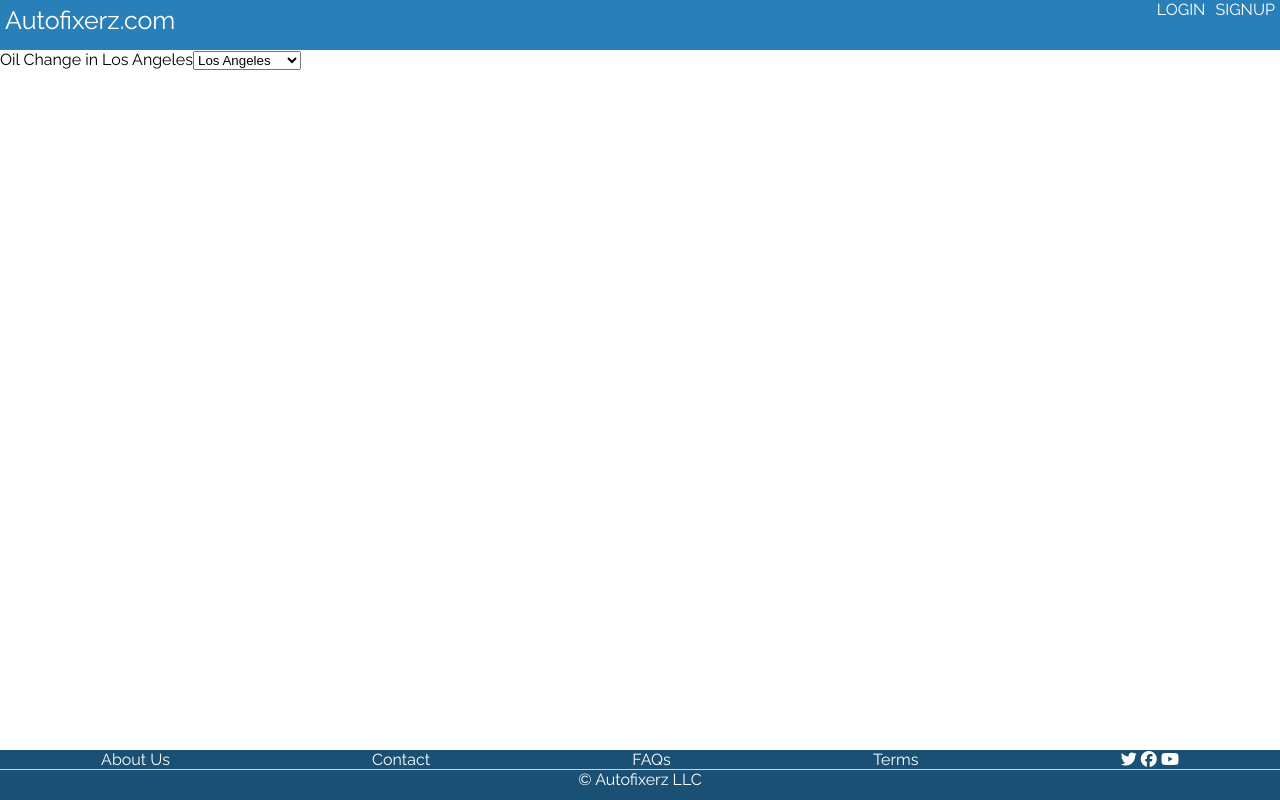
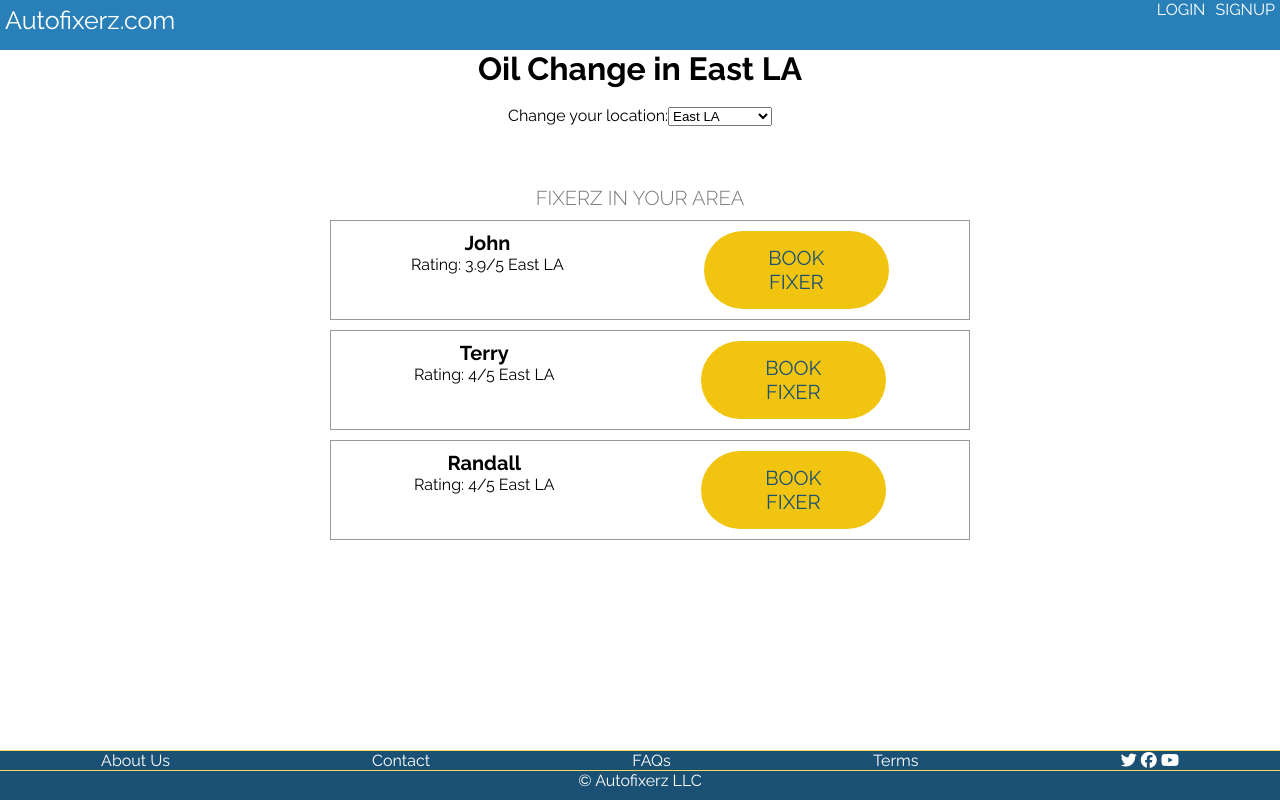
Before and after one commit to jyandell83/autofixerz, a React (Create React App) app: page /service in a window 1280 px wide. Built offline with nearby package versions, Linux system fonts and the light colour scheme; the HTML template or start-up script is replaced by a standard one.

Commit message:
add modal

```diff
--- a/package.json
+++ b/package.json
@@ -9,6 +9,7 @@
     "react-router": "^5.1.2",
     "react-router-dom": "^5.1.2",
     "react-scripts": "3.2.0",
+    "semantic-ui-css": "^2.4.1",
     "semantic-ui-react": "^0.88.1"
   },
   "scripts": {
--- a/src/App.js
+++ b/src/App.js
@@ -2,7 +2,7 @@ import React, { useReducer } from 'react';
 import { Route, Switch } from 'react-router-dom';
 import './App.scss';
 import { withRouter } from "react-router";
-import { initialState, reducer} from './settings'
+import { initialState, reducer } from './settings'
 
 
 //components
@@ -11,6 +11,8 @@ import Home from './Home';
 import Book from './Book';
 import Routine from './Routine';
 import Footer from './Footer';
+import Signup from './Signup';
+import Login from './Login';
 
 
 const App = () => {
@@ -24,6 +26,8 @@ const App = () => {
             <Route exact path = '/' render = { () => <Home /> } />
             <Route exact path = '/book' render = { () => <Book dispatch={dispatch} /> } />
             <Route exact path = '/service' render = { () => <Routine Routine={state.chosenWork} location={state.location} dispatch={dispatch}/> } />
+            <Route exact path = '/signup' render = { () => <Signup /> } />
+            <Route exact path = '/login' render = { () => <Login /> } />
       </Switch>
       <Footer />
       </div>
--- a/src/App.scss
+++ b/src/App.scss
@@ -45,6 +45,11 @@ $color-black: #000;
   &__logo {
     font-size: 2.5rem;
     padding: .5rem;
+
+    a {
+      color: $color-white;
+      text-decoration: none;
+    }
   }
 
   &__link {
@@ -220,6 +225,7 @@ $color-black: #000;
   position: absolute;
   bottom: 0;
   width: 100%;
+  border-top: 1px solid $color-secondary-light;
 
   &__nav {
     display: flex;
@@ -239,3 +245,55 @@ $color-black: #000;
   border-top: 1px solid $color-secondary-light;
   text-align: center;
 }
+
+.form-container {
+  display: flex;
+  justify-content: center;
+}
+
+.card {
+  border: 1px solid $color-grey-dark-2;
+  width: 100%;
+  padding: 1rem;
+  margin: 1rem;
+  display: flex;
+  justify-content: space-around;
+
+  &__heading {
+    font-size: 2rem;
+  }
+}
+
+.Routine {
+  text-align: center;
+}
+
+.card-holder {
+  width: 50%;
+  margin: 0 auto;
+}
+
+.modal {
+  position: fixed; /* Stay in place */
+  z-index: 1; /* Sit on top */
+  left: 0;
+  top: 0;
+  width: 100%; /* Full width */
+  height: 100%; /* Full height */
+  overflow: auto; /* Enable scroll if needed */
+  background-color: rgb(0,0,0); /* Fallback color */
+  background-color: rgba(0,0,0,0.4); /* Black w/ opacity */
+}
+
+/* Modal Content/Box */
+.modal-content {
+  background-color: #fefefe;
+  margin: 15% auto; /* 15% from the top and centered */
+  padding: 20px;
+  border: 1px solid #888;
+  width: 80%; /* Could be more or less, depending on screen size */
+}
+
+.appt-date {
+  font-size: 2rem;
+}
--- /dev/null
+++ b/src/Card/index.js
@@ -0,0 +1,19 @@
+
+import React from 'react';
+
+
+const Card = ({mechanic, toggleModal}) => (
+    <div className="card">
+        <div className="card__content">
+            <h2 className="card__heading">{mechanic.name}</h2>
+            <p>Rating: {`${mechanic.rating}/5`} {mechanic.location}</p>
+        </div>
+        <a href="#" className="btn btn--yellow" onClick={() => toggleModal()}>
+            Book Fixer
+        </a>
+
+    </div>
+
+)
+
+export default Card
--- /dev/null
+++ b/src/Login/index.js
@@ -0,0 +1,21 @@
+
+import React from 'react';
+
+
+const Login = () => (
+    <div className="form-container">
+        <div>
+        <h2 className="heading-secondary">Login to your Account</h2>
+        <form className="signup-form top-margin-small">
+
+            <input type="email" placeholder="Email"/><br />
+
+            <input type="password" placeholder="Password"/><br />
+
+        </form>
+        </div>
+    </div>
+
+)
+
+export default Login
--- /dev/null
+++ b/src/Modal/index.js
@@ -0,0 +1,29 @@
+
+import React from 'react';
+
+
+const Modal = ({toggleModal}) => (
+    <div className="modal">
+
+        <div className="modal-content">
+        <h2 className="heading-secondary">Available Appointments</h2><br />
+            <div className="top-margin-small">
+                <span className="appt-date">November 17 | 12pm -- </span><a href="/" className="btn btn--yellow" onClick={() => toggleModal()}>Book</a>
+            </div>
+            <div className="top-margin-small">
+                <span className="appt-date">November 17 | 3pm -- </span><a href="/" className="btn btn--yellow" onClick={() => toggleModal()}>Book</a>
+            </div>
+            <div className="top-margin-small">
+                <span className="appt-date">November 19 | 11am -- </span><a href="/" className="btn btn--yellow" onClick={() => toggleModal()}>Book</a>
+            </div>
+            <div className="top-margin-small">
+                <span className="appt-date">November 20 | 12pm -- </span><a href="/" className="btn btn--yellow" onClick={() => toggleModal()}>Book</a>
+            </div>
+
+        </div>
+
+    </div>
+
+)
+
+export default Modal
--- a/src/Nav/index.js
+++ b/src/Nav/index.js
@@ -4,11 +4,11 @@ const Nav = () =>  {
     return(
         <div className="nav-bar">
             <div className="nav-bar__logo">
-                Autofixerz.com
+                <a href="/">Autofixerz.com</a>
             </div>
             <div>
-                <a href="#" className="nav-bar__link">Login</a>
-                <a href="#" className="nav-bar__link">Signup</a>
+                <a href="/login" className="nav-bar__link">Login</a>
+                <a href="/signup" className="nav-bar__link">Signup</a>
             </div>
         </div>
     )
--- a/src/Routine/index.js
+++ b/src/Routine/index.js
@@ -1,18 +1,29 @@
-import React from 'react';
+import React, { useState, useEffect } from 'react';
 import { types } from '../settings';
 
+import { locations, mechanics } from './variables';
 
-const locations = [
-    'Los Angeles',
-    'San Francisco',
-    'San Diego'
-]
+import Card from '../Card';
+import Modal from '../Modal';
+
 
 const Routine = ({Routine, location, dispatch}) => {
+    const [mechs, setMechs] = useState([...mechanics].filter(mech => mech.location === location))
+    const [modalIsOpen, setModalIsOpen] = useState(false);
 
+    const toggleModal = () =>  {
+        setModalIsOpen(!modalIsOpen)
+    }
+
+    useEffect(() => {
+        setMechs([...mechanics].filter(mech => mech.location === location))
+      }, [location]);
+
+    console.log(locations, mechanics)
     return (
       <div className="Routine">
-        {Routine} in {location}
+        <h1 className="heading-primary">{Routine} in {location}</h1><br />
+        Change your location:
         <select
             onChange={(e) => dispatch({
                 type: types.changeLocation,
@@ -30,6 +41,17 @@ const Routine = ({Routine, location, dispatch}) => {
                 )
             }
         </select>
+        <div className="card-holder">
+            <h2 className="heading-secondary top-margin-medium">Fixerz in your Area</h2>
+            {
+                mechs.map((mech) =>
+                    <Card mechanic={mech} toggleModal={toggleModal}/>
+            )
+            }
+        </div>
+        {
+            modalIsOpen ? <Modal toggleModal={toggleModal}/> : null
+        }
       </div>
     );
   }
--- /dev/null
+++ b/src/Routine/variables.js
@@ -0,0 +1,118 @@
+export const locations = [
+    'East LA',
+    'South Central',
+    'West LA',
+    'Hollywood',
+    'Santa Monica',
+    'Downtown',
+    'SFV'
+]
+
+export const mechanics = [
+    {
+        name: 'John',
+        location: 'East LA',
+        rating: 3.9
+    },
+    {
+        name: 'Terry',
+        location: 'East LA',
+        rating: 4.0
+    },
+    {
+        name: 'Randall',
+        location: 'East LA',
+        rating: 4.0
+    },
+    {
+        name: 'Bob',
+        location: 'South Central',
+        rating: 4.0
+    },
+    {
+        name: 'Bruce',
+        location: 'South Central',
+        rating: 4.2
+    },
+    {
+        name: 'Jason',
+        location: 'South Central',
+        rating: 4.3
+    },
+    {
+        name: 'Devin',
+        location: 'West LA',
+        rating: 4.3
+    },
+    {
+        name: 'Betty',
+        location: 'West LA',
+        rating: 4.4
+    },
+    {
+        name: 'Juan',
+        location: 'Hollywood',
+        rating: 4.4
+    },
+    {
+        name: 'Manuel',
+        location: 'Hollywood',
+        rating: 4.4
+    },
+    {
+        name: 'Jimbo',
+        location: 'Hollywood',
+        rating: 4.5
+    },
+    {
+        name: 'Bubba',
+        location: 'Santa Monica',
+        rating: 4.6
+    },
+    {
+        name: 'Dominic',
+        location: 'Santa Monica',
+        rating: 4.6
+    },
+    {
+        name: 'Leroy',
+        location: 'Downtown',
+        rating: 4.6
+    },
+    {
+        name: 'Jerome',
+        location: 'Downtown',
+        rating: 4.6
+    },
+    {
+        name: 'Bertha',
+        location: 'Downtown',
+        rating: 4.7
+    },
+    {
+        name: 'Jonny',
+        location: 'SFV',
+        rating: 4.7
+    },
+    {
+        name: 'Wu',
+        location: 'SFV',
+        rating: 4.7
+    },
+    {
+        name: 'Jorge',
+        location: 'SFV',
+        rating: 4.7
+    },
+    {
+        name: 'Ezekiel',
+        location: 'South Central',
+        rating: 4.9
+    },
+    {
+        name: 'Dwayne',
+        location: 'South Central',
+        rating: 4.9
+    }
+
+]
--- /dev/null
+++ b/src/Signup/index.js
@@ -0,0 +1,22 @@
+
+import React from 'react';
+
+
+const Signup = () => (
+    <div className="form-container">
+        <div>
+        <h2 className="heading-secondary">Sign Up for Free</h2>
+        <form className="signup-form top-margin-small">
+
+            <input type="email" placeholder="Email"/><br />
+
+            <input type="password" placeholder="Password"/><br />
+
+            <input type="password" placeholder="Confirm Password"/><br />
+        </form>
+        </div>
+    </div>
+
+)
+
+export default Signup
--- a/src/settings.js
+++ b/src/settings.js
@@ -5,7 +5,7 @@ export const types = {
 
 export const initialState = {
     chosenWork: 'Oil Change',
-    location: 'Los Angeles',
+    location: 'East LA',
 }
 
 export const reducer = (state = initialState, action) =>  {
```
Also changed, not shown: 1 other file (tests, documents, lock files or other folders).
